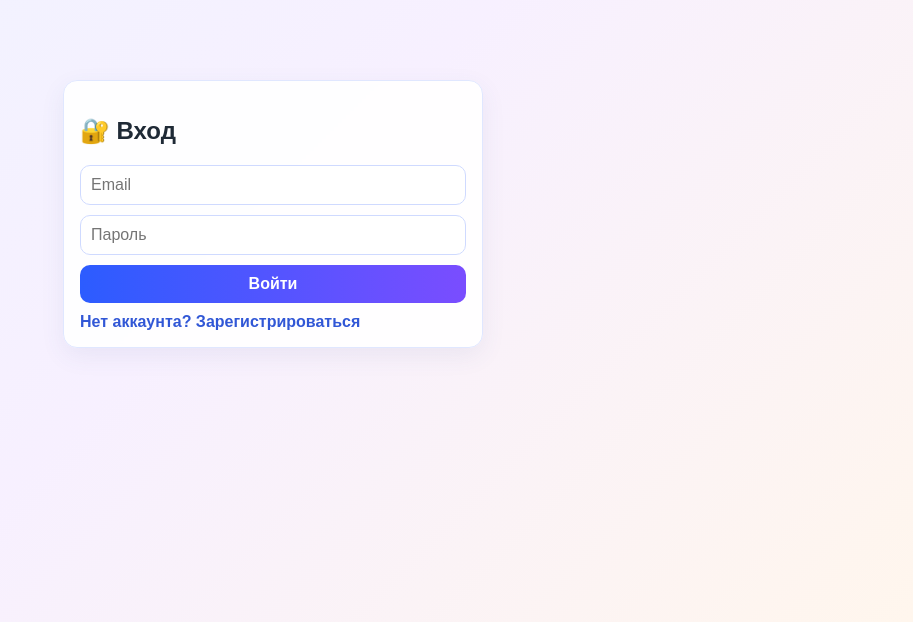
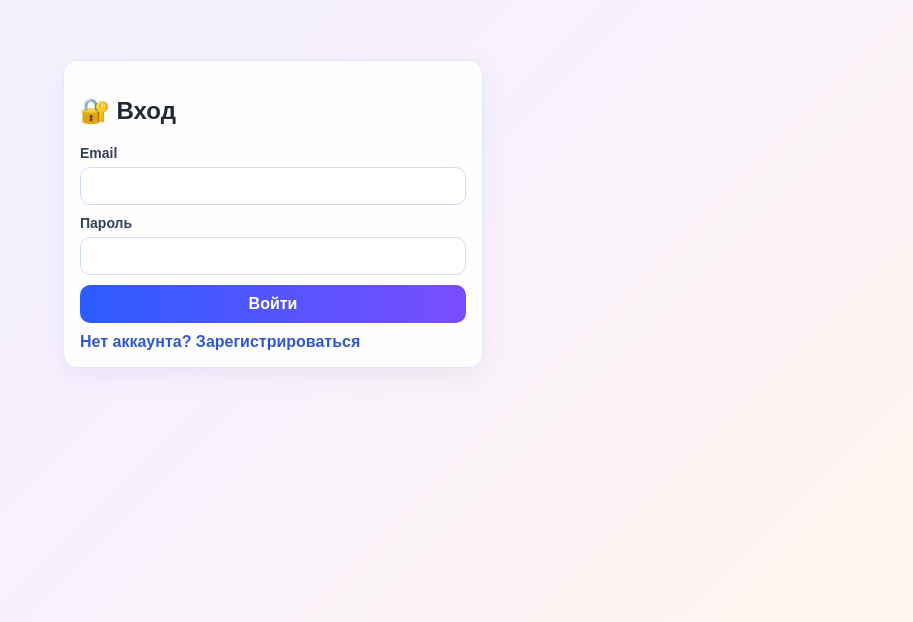
Before and after one commit to corwin-alex/dev_cursor, a React app: page / in a window 1280 px wide. Shown: the part 178-800 px from the top of the page, without its empty margins (367-1280 px from the left). Built offline with nearby package versions, Linux system fonts and the light colour scheme.

Commit message:
Refactor form inputs to use labeled fields for better accessibility and user experience. Update styles for field labels to enhance layout and readability across authentication, course, and lesson components.

```diff
--- a/src/client/App.jsx
+++ b/src/client/App.jsx
@@ -60,14 +60,14 @@ function AuthPage({ onAuth }) {
       <section className="panel auth-panel">
         <h2>{mode === "login" ? "🔐 Вход" : "✨ Регистрация"}</h2>
         <form onSubmit={onSubmit} className="auth-form">
-          <input type="email" value={email} onChange={(e) => setEmail(e.target.value)} placeholder="Email" required />
-          <input
-            type="password"
-            value={password}
-            onChange={(e) => setPassword(e.target.value)}
-            placeholder="Пароль"
-            required
-          />
+          <label className="field-label">
+            Email
+            <input type="email" value={email} onChange={(e) => setEmail(e.target.value)} required />
+          </label>
+          <label className="field-label">
+            Пароль
+            <input type="password" value={password} onChange={(e) => setPassword(e.target.value)} required />
+          </label>
           {error && <p className="error-text">{error}</p>}
           <button type="submit">{mode === "login" ? "Войти" : "Создать аккаунт"}</button>
         </form>
@@ -119,12 +119,14 @@ function CatalogPage({ token, user, onLogout }) {
       <section className="panel">
         <h2>➕ Новый курс</h2>
         <form onSubmit={onSubmit} className="form-grid">
-          <input value={title} onChange={(e) => setTitle(e.target.value)} placeholder="Название курса" />
-          <input
-            value={description}
-            onChange={(e) => setDescription(e.target.value)}
-            placeholder="Краткое описание"
-          />
+          <label className="field-label span-two">
+            Название курса
+            <input value={title} onChange={(e) => setTitle(e.target.value)} />
+          </label>
+          <label className="field-label span-two">
+            Краткое описание
+            <input value={description} onChange={(e) => setDescription(e.target.value)} />
+          </label>
           <button type="submit">Добавить курс</button>
         </form>
       </section>
@@ -227,11 +229,10 @@ function CoursePage({ token, user, onLogout }) {
         <h2>{course.title}</h2>
         <p>{course.description || "Без описания"}</p>
         <form onSubmit={addModule} className="form-grid">
-          <input
-            value={moduleTitle}
-            onChange={(e) => setModuleTitle(e.target.value)}
-            placeholder="Название модуля"
-          />
+          <label className="field-label">
+            Название модуля
+            <input value={moduleTitle} onChange={(e) => setModuleTitle(e.target.value)} />
+          </label>
           <button type="submit">Добавить модуль</button>
         </form>
       </section>
@@ -246,11 +247,13 @@ function CoursePage({ token, user, onLogout }) {
           </div>
 
           <div className="form-grid">
+            <label className="field-label">
+              Название урока
               <input
                 value={lessonTitles[module.id] || ""}
                 onChange={(e) => setLessonTitles((prev) => ({ ...prev, [module.id]: e.target.value }))}
-              placeholder="Название урока"
               />
+            </label>
             <button type="button" onClick={() => addLesson(module.id)}>
               ➕ Добавить урок
             </button>
@@ -283,7 +286,12 @@ function LessonCard({ lesson, onSave, onDelete, isSaving }) {
   return (
     <article className="lesson-card">
       <div className="form-grid lesson-inline">
+        <label className="field-label">
+          Название урока
           <input value={form.title} onChange={(e) => setForm({ ...form, title: e.target.value })} />
+        </label>
+        <label className="field-label">
+          Прогресс (%)
           <input
             type="number"
             min={0}
@@ -291,13 +299,12 @@ function LessonCard({ lesson, onSave, onDelete, isSaving }) {
             value={form.progress}
             onChange={(e) => setForm({ ...form, progress: Number(e.target.value) })}
           />
+        </label>
       </div>
-      <textarea
-        value={form.notes}
-        rows={3}
-        onChange={(e) => setForm({ ...form, notes: e.target.value })}
-        placeholder="Заметки по уроку"
-      />
+      <label className="field-label">
+        Заметки по уроку
+        <textarea value={form.notes} rows={3} onChange={(e) => setForm({ ...form, notes: e.target.value })} />
+      </label>
       <div className="actions">
         <button type="button" onClick={() => onSave(form)} disabled={isSaving}>
           {isSaving ? "Сохраняем..." : "💾 Сохранить"}
--- a/src/client/styles/main.scss
+++ b/src/client/styles/main.scss
@@ -87,6 +87,18 @@ header a {
   gap: 10px;
 }
 
+.field-label {
+  display: grid;
+  gap: 6px;
+  font-size: 14px;
+  font-weight: 600;
+  color: #33415c;
+}
+
+.span-two {
+  grid-column: 1 / -1;
+}
+
 input,
 textarea,
 button {
@@ -172,6 +184,10 @@ textarea:focus {
     grid-template-columns: 1fr;
   }
 
+  .span-two {
+    grid-column: auto;
+  }
+
   .card {
     display: grid;
     gap: 10px;
```
Lines whose indentation alone changed are shown as unchanged.
